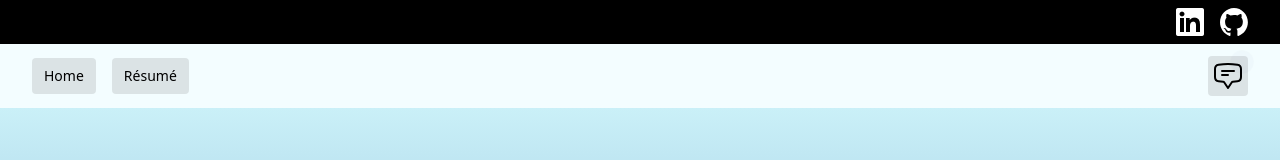
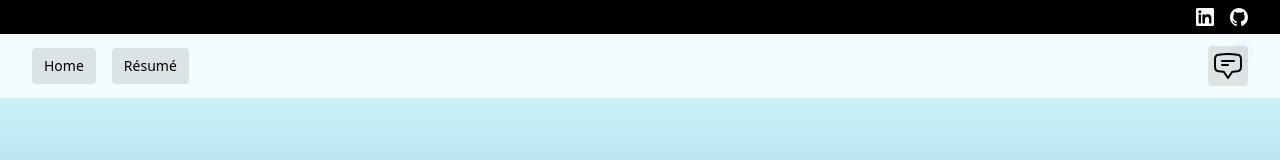
Before and after one commit to dbrooks24/Vercel-Portfolio, a Next.js app: page / in a window 1280 px wide. Shown: the top 160 px of the page. Built offline with nearby package versions, Linux system fonts and the light colour scheme.

Commit message:
updated header and icons size

```diff
--- a/src/layout/Header.tsx
+++ b/src/layout/Header.tsx
@@ -22,8 +22,8 @@ export default function Header() {
           <Image
             className=""
             src="/In-White-14@2x.png"
-            width="28"
-            height="28"
+            width="18"
+            height="18"
             alt="Logo"
           />
         </Link>
@@ -36,8 +36,8 @@ export default function Header() {
           <Image
             className=""
             src="/github-mark-white.svg"
-            width="28"
-            height="28"
+            width="18"
+            height="18"
             alt="Logo"
           />
         </Link>
```
